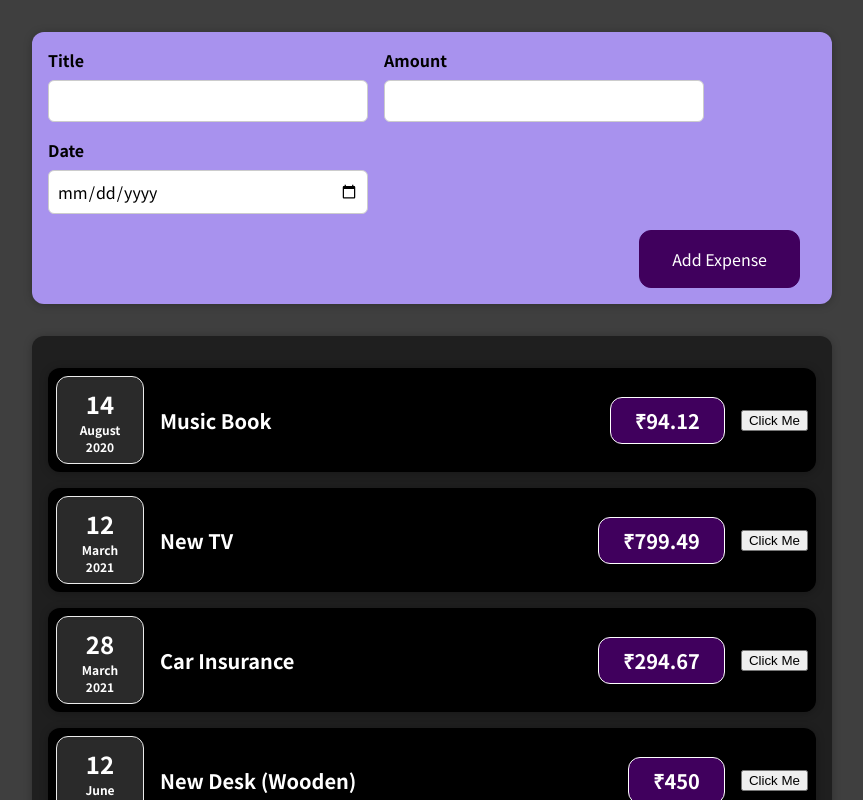
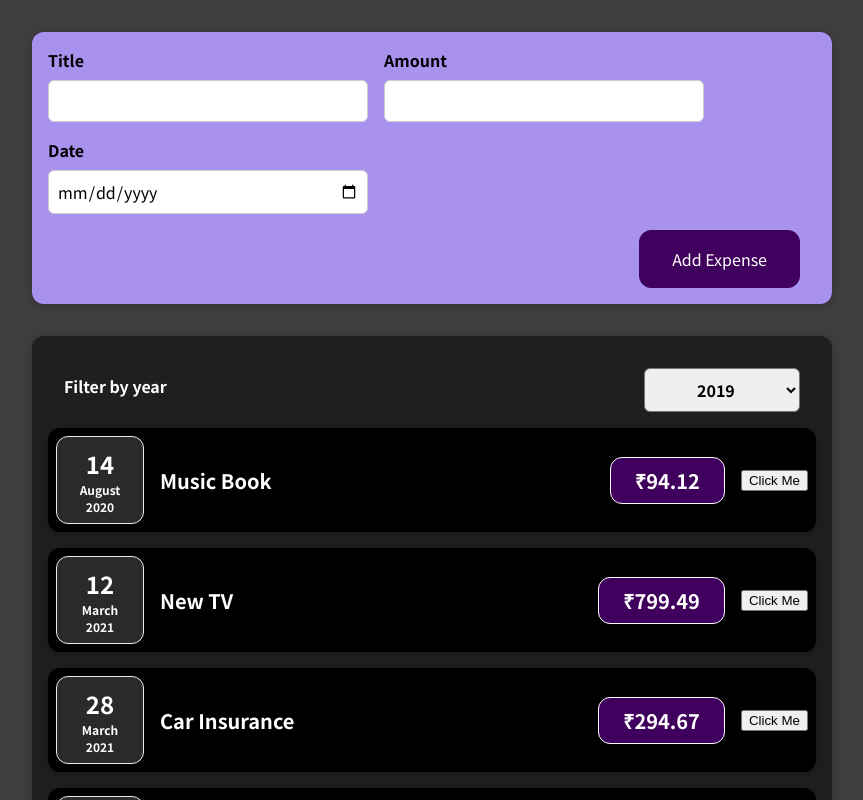
Before and after one commit to SivaSurender/Expense-Tracker-Calculator, a React (Create React App) app: page / in a window 1280 px wide. Shown: the top 800 px of the page, without its empty margins (208-1071 px from the left). Built offline with nearby package versions, Linux system fonts and the light colour scheme.

Commit message:
Expense Filter

```diff
--- a/src/App.jsx
+++ b/src/App.jsx
@@ -1,6 +1,7 @@
 import Expenses from "./components/Expenses/Expenses";
 import NewExpense from "./components/NewExpenses/NewExpense";
 import React from "react";
+
 function App() {
   const expenses = [
     {
--- a/src/components/Expenses/Expenses.jsx
+++ b/src/components/Expenses/Expenses.jsx
@@ -1,9 +1,18 @@
 import Card from "../UI/Card";
 import ExpenseItem from "./ExpenseItem";
 import "./Expenses.css";
+import ExpensesFilter from "./ExpensesFilter";
+import { useState } from "react";
+
 const Expenses = function ({ item }) {
+  const [selectedYear, setSelectedYear] = useState("2019");
+  const onFilterChange = (currentSelectedYear) => {
+    setSelectedYear(currentSelectedYear);
+  };
   return (
+    <div>
       <Card className="expenses">
+        <ExpensesFilter defaultYear={selectedYear} onFilter={onFilterChange} />
         <ExpenseItem
           id={item[0].id}
           title={item[0].title}
@@ -30,6 +39,7 @@
           date={item[3].date}
         />
       </Card>
+    </div>
   );
 };
 export default Expenses;
--- /dev/null
+++ b/src/components/Expenses/ExpensesFilter.css
@@ -0,0 +1,24 @@
+.expenses-filter {
+  color: white;
+  padding: 0 1rem;
+}
+
+.expenses-filter__control {
+  display: flex;
+  width: 100%;
+  align-items: center;
+  justify-content: space-between;
+  margin: 1rem 0;
+}
+
+.expenses-filter label {
+  font-weight: bold;
+  margin-bottom: 0.5rem;
+}
+
+.expenses-filter select {
+  font: inherit;
+  padding: 0.5rem 3rem;
+  font-weight: bold;
+  border-radius: 6px;
+}
--- /dev/null
+++ b/src/components/Expenses/ExpensesFilter.jsx
@@ -0,0 +1,24 @@
+import React from "react";
+
+import "./ExpensesFilter.css";
+
+const ExpensesFilter = ({ onFilter, defaultYear }) => {
+  const onFilterChangeHandler = (event) => {
+    onFilter(event.target.value);
+  };
+  return (
+    <div className="expenses-filter">
+      <div className="expenses-filter__control">
+        <label>Filter by year</label>
+        <select value={defaultYear} onChange={onFilterChangeHandler}>
+          <option value="2022">2022</option>
+          <option value="2021">2021</option>
+          <option value="2020">2020</option>
+          <option value="2019">2019</option>
+        </select>
+      </div>
+    </div>
+  );
+};
+
+export default ExpensesFilter;
```
Lines whose indentation alone changed are shown as unchanged.
